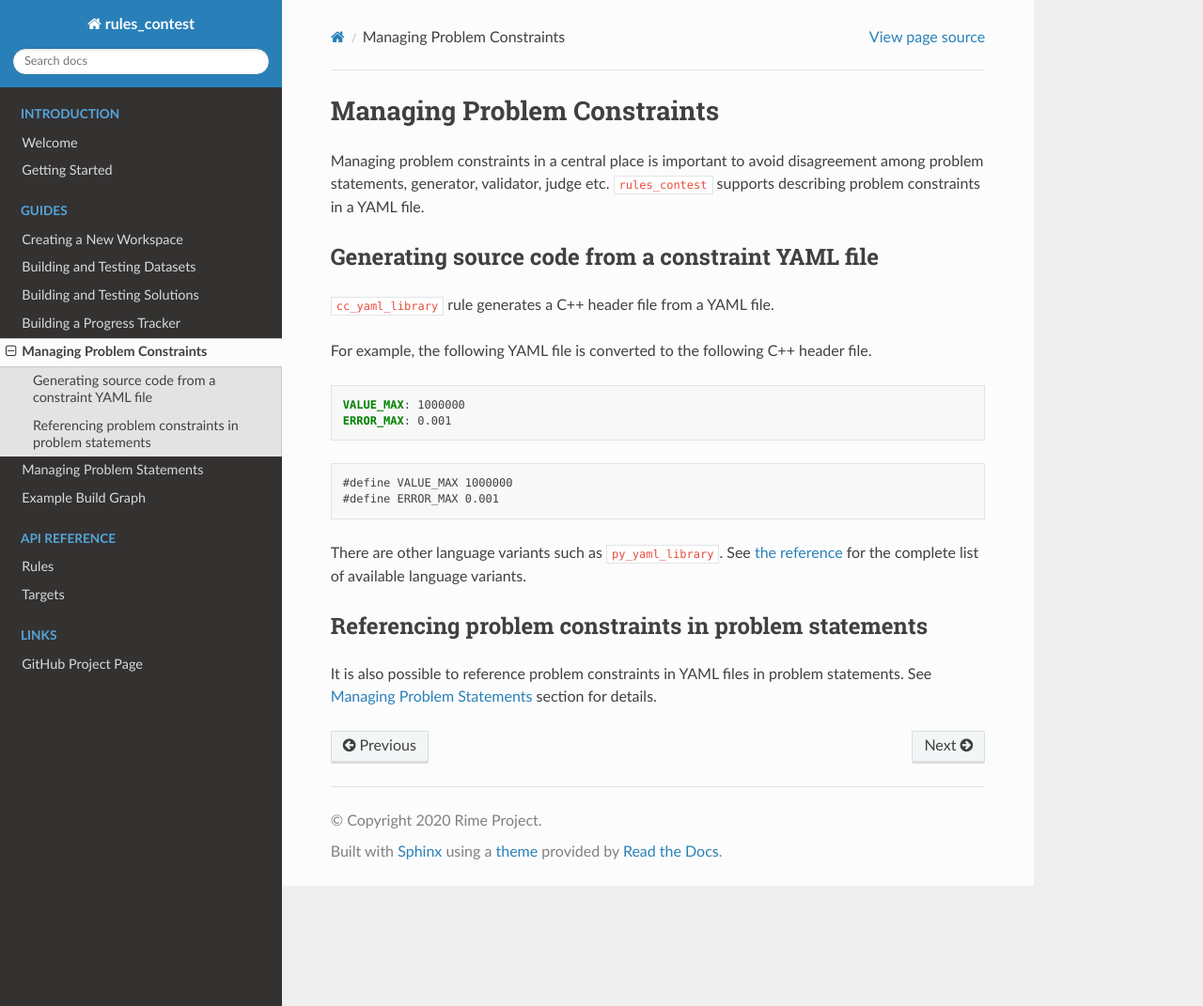
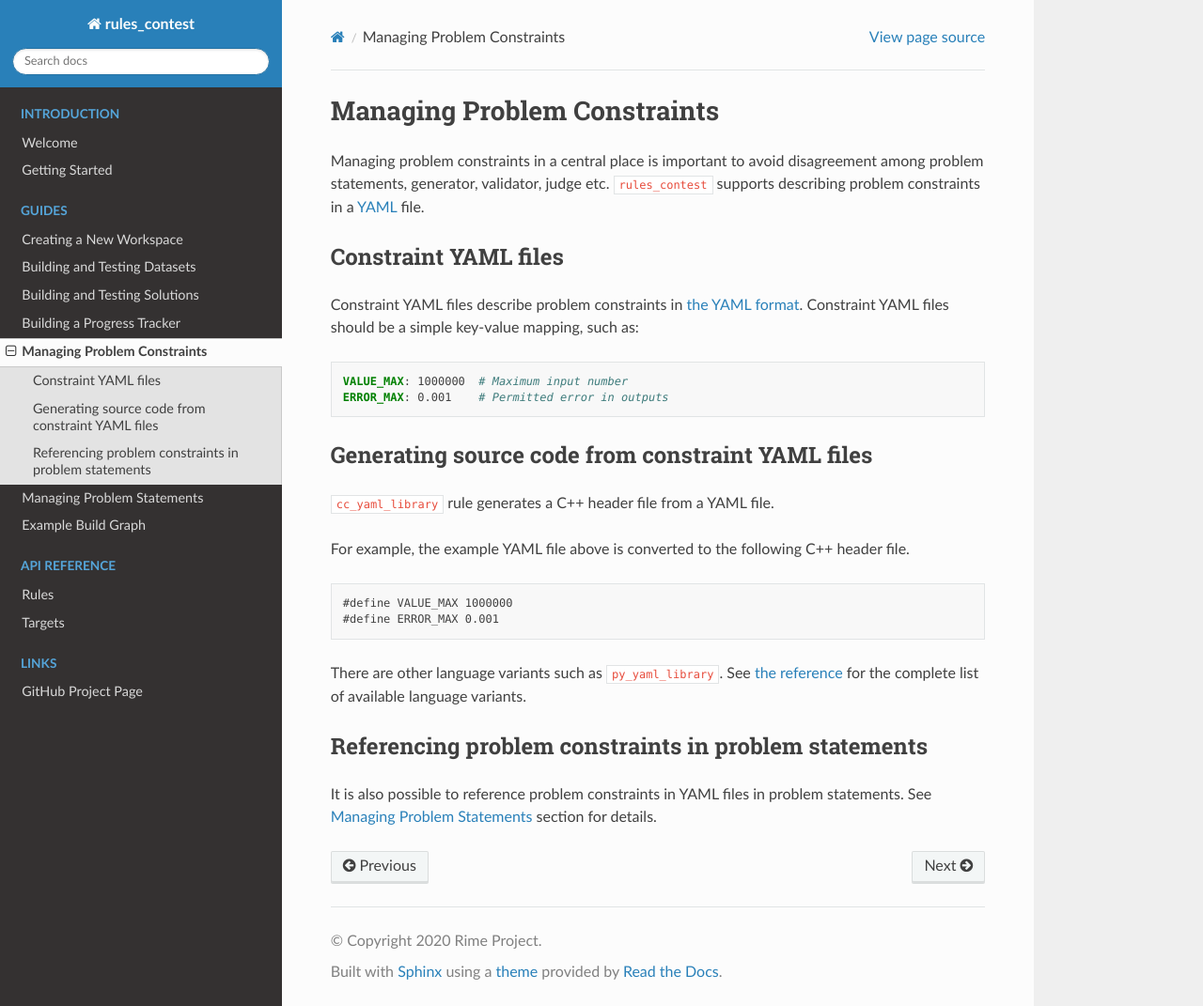
Before and after one commit to nya3jp/rules_contest, a Sphinx documentation site: the page built from docs/guide/constraints.md, in a window 1280 px wide and 1071 px high. Shown: the whole window at 94% size. Built offline with Sphinx 7.4.7 and the Read the Docs theme 2.0.0, drawn with Linux system fonts in a browser that asks for light colours.

Commit message:
docs: Constraints (#3)

````diff
--- a/docs/guide/constraints.md
+++ b/docs/guide/constraints.md
@@ -2,19 +2,28 @@
 
 Managing problem constraints in a central place is important to avoid
 disagreement among problem statements, generator, validator, judge etc.
-`rules_contest` supports describing problem constraints in a YAML file.
+`rules_contest` supports describing problem constraints in a [YAML] file.
 
-## Generating source code from a constraint YAML file
+[YAML]: https://en.wikipedia.org/wiki/YAML
+
+## Constraint YAML files
+
+Constraint YAML files describe problem constraints in [the YAML format].
+Constraint YAML files should be a simple key-value mapping, such as:
+
+```yaml
+VALUE_MAX: 1000000  # Maximum input number
+ERROR_MAX: 0.001    # Permitted error in outputs
+```
+
+[the YAML format]: https://yaml.org/
+
+## Generating source code from constraint YAML files
 
 [`cc_yaml_library`] rule generates a C++ header file from a YAML file.
 
-For example, the following YAML file is converted to the following C++ header
-file.
-
-```yaml
-VALUE_MAX: 1000000
-ERROR_MAX: 0.001
-```
+For example, the example YAML file above is converted to the following C++
+header file.
 
 ```cc
 #define VALUE_MAX 1000000
````
Also changed, not shown: docs/reference/rules.md (+18 -0 lines).
